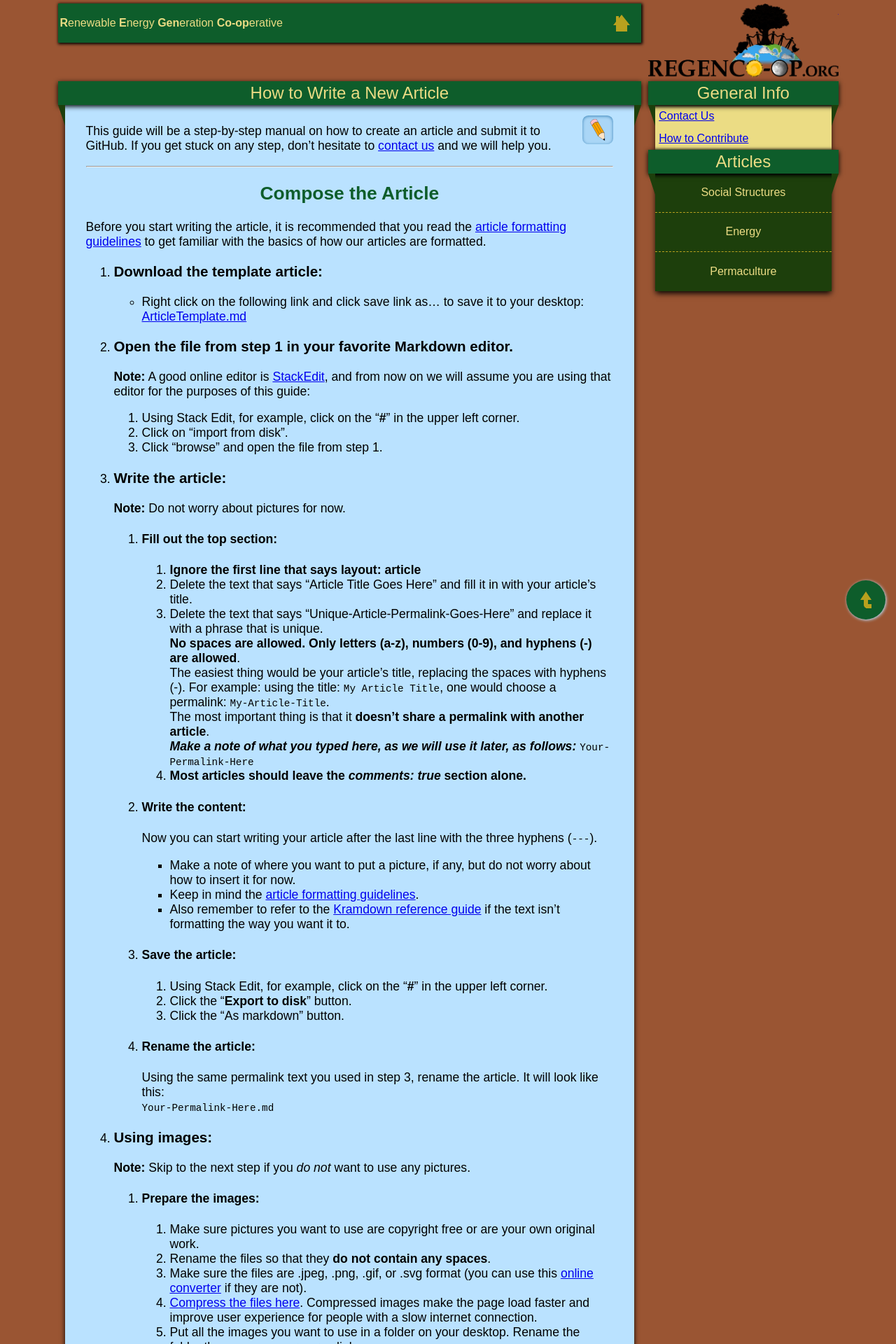
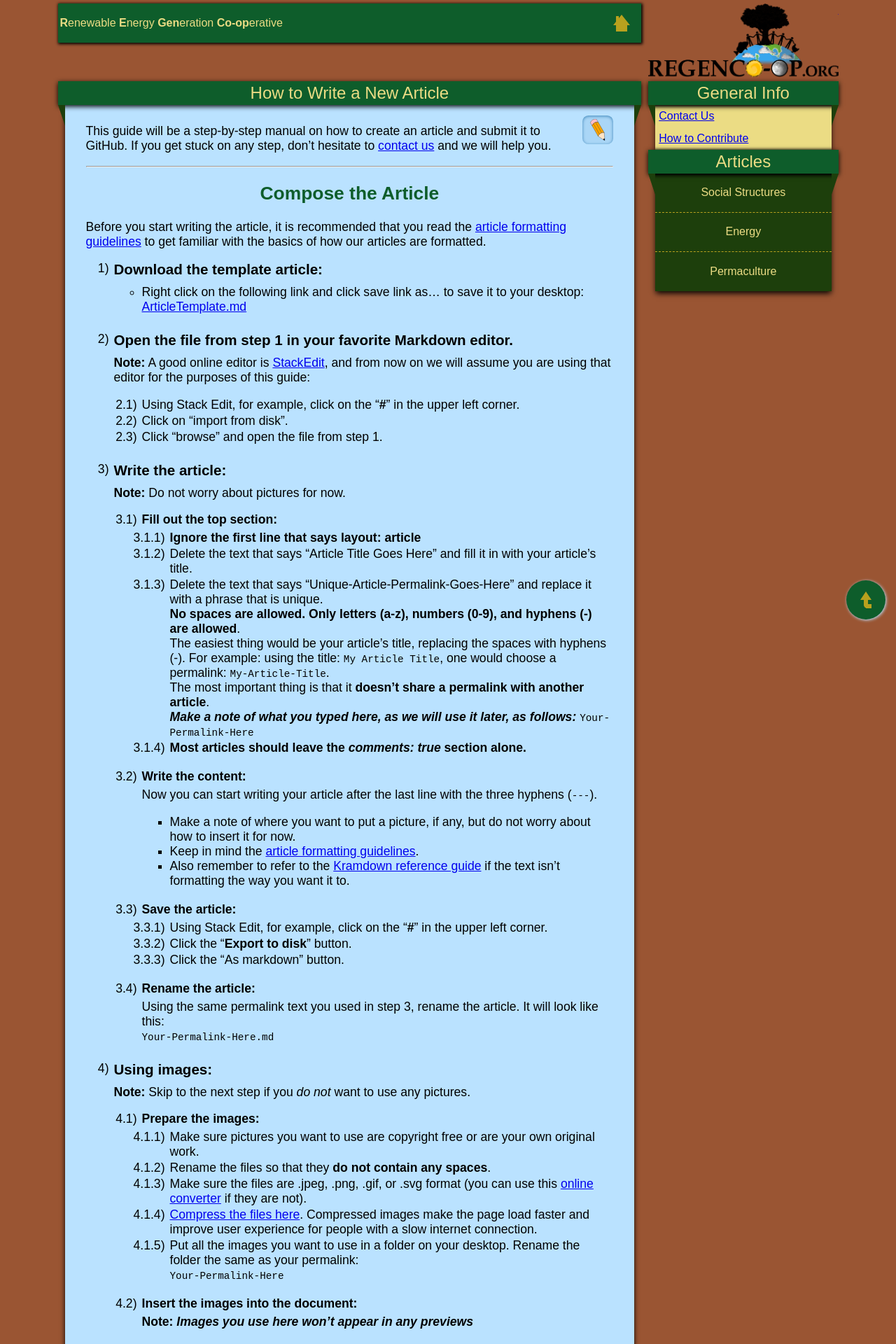
Before and after one commit to joshhennen/RegenCo-op, a Jekyll site: the page built from docs/_info/How-to-Write-a-New-Article.md, in a window 1280 px wide. Shown: the top 1920 px of the page at 70% size. Built offline with Jekyll 4.4.1, drawn with Linux system fonts in a browser that asks for light colours.

Commit message:
Update list styling

```diff
--- a/docs/_sass/_style.scss
+++ b/docs/_sass/_style.scss
@@ -208,9 +208,6 @@ article {
         background: $light-blue;
         @include box-shadow(0 1px 6px 1px $dark-brown);
 
-        &>p{
-            //text-indent: 1em;
-        }
         .center{
             text-align:center;
         }
@@ -258,6 +255,38 @@ article {
             &.light{
                 color:$light-gold;
             }
+        }
+
+        ol{
+            counter-reset: item;
+            h2, h3, h4, h5{
+                display: inline-block;
+                margin: 0;
+            }
+        }
+        ol > li{
+            display: block;
+            position: relative;
+            margin-top: 2px;
+        }
+        ol > li:before{
+            content: counters(item, ".") ") ";
+            counter-increment: item;
+            position:absolute;
+            right: 100%;
+            margin: 0 7px 0 0;
+        }
+        h3 ~ *:last-child {
+            margin-bottom: 25px;
+        }
+        h3 + *{
+            margin-top:10px;
+        }
+        h4 ~ *:last-child {
+            margin-bottom: 20px;
+        }
+        h4 + *{
+            margin-top:5px;
         }
     }
 }
```
